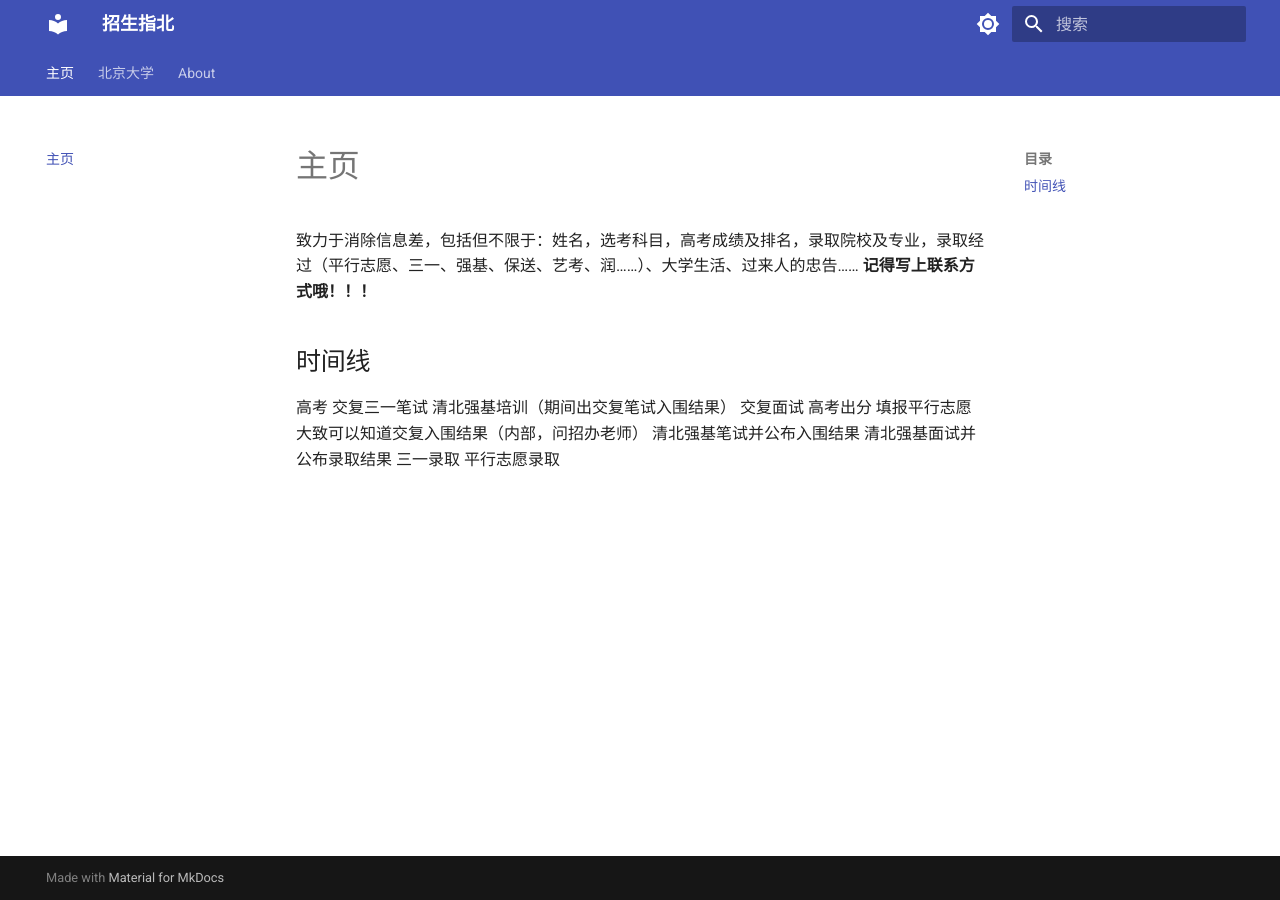
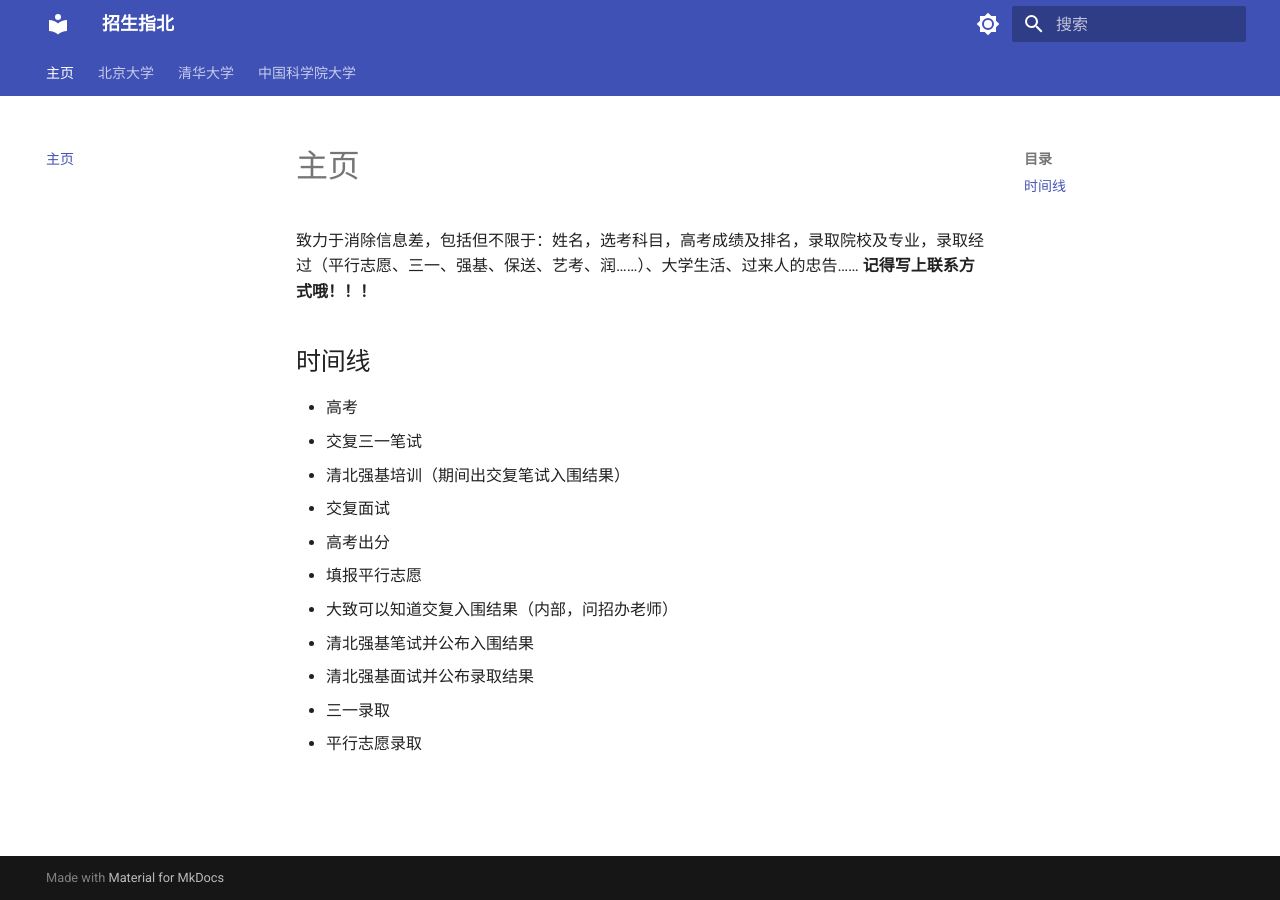
Before and after one commit to fxd05/zszb.github.io, an MkDocs documentation site: the page built from docs/index.md, in a window 1280 px wide. Built offline with MkDocs 1.6.1 and Material for MkDocs 9.7.7, drawn with Linux system fonts in a browser that asks for light colours.

Commit message:
add more

```diff
--- a/docs/index.md
+++ b/docs/index.md
@@ -3,14 +3,14 @@
 
 ## 时间线
 
-高考
-交复三一笔试
-清北强基培训（期间出交复笔试入围结果）
-交复面试
-高考出分
-填报平行志愿
-大致可以知道交复入围结果（内部，问招办老师）
-清北强基笔试并公布入围结果
-清北强基面试并公布录取结果
-三一录取
-平行志愿录取
+- 高考
+- 交复三一笔试
+- 清北强基培训（期间出交复笔试入围结果）
+- 交复面试
+- 高考出分
+- 填报平行志愿
+- 大致可以知道交复入围结果（内部，问招办老师）
+- 清北强基笔试并公布入围结果
+- 清北强基面试并公布录取结果
+- 三一录取
+- 平行志愿录取
--- a/mkdocs.yml
+++ b/mkdocs.yml
@@ -16,9 +16,16 @@ theme:
         icon: material/brightness-4
         name: Switch to light mode
   language: zh
+markdown_extensions:
+  - attr_list
 nav:
   - 主页: index.md
   - 北京大学:
-      - 胡阅 北京大学考古文博学院 23: PKU/HY.md
-      - 韩奇晔  北京大学医学部基础医学院基础医学专业 23: PKU/HQY.md
-  - About: about.md
+    - 胡阅 北京大学考古文博学院 23: PKU/HY.md
+    - 韩奇晔  北京大学医学部基础医学院基础医学专业 23: PKU/HQY.md
+    - 沈楠奇 北京大学医学部 基础医学院 临床医学八年制专业 24: PKU/SNQ.md
+  - 清华大学:
+    - 刘逸阳 清华大学行健书院 理论与应用力学+土木水利与海洋工程 23: THU/LYY.md
+    - 方备航 清华大学未央书院 数理基础科学+能源与动力工程 23: THU/FBH.md
+  - 中国科学院大学:
+    - 潘天麟 中国科学院大学人工智能学院 23: UCAS/PTL.md
```
Also changed, not shown: docs/PKU/HQY.md (+27 -6 lines), docs/PKU/HY.md (+27 -6 lines), docs/PKU/SNQ.md (added, +13 -0 lines), docs/THU/FBH.md (added, +52 -0 lines), docs/THU/LYY.md (added, +34 -0 lines), docs/UCAS/PTL.md (added, +59 -0 lines), docs/THU/FBHimage.png (added), docs/THU/LYYimage.png (added).
